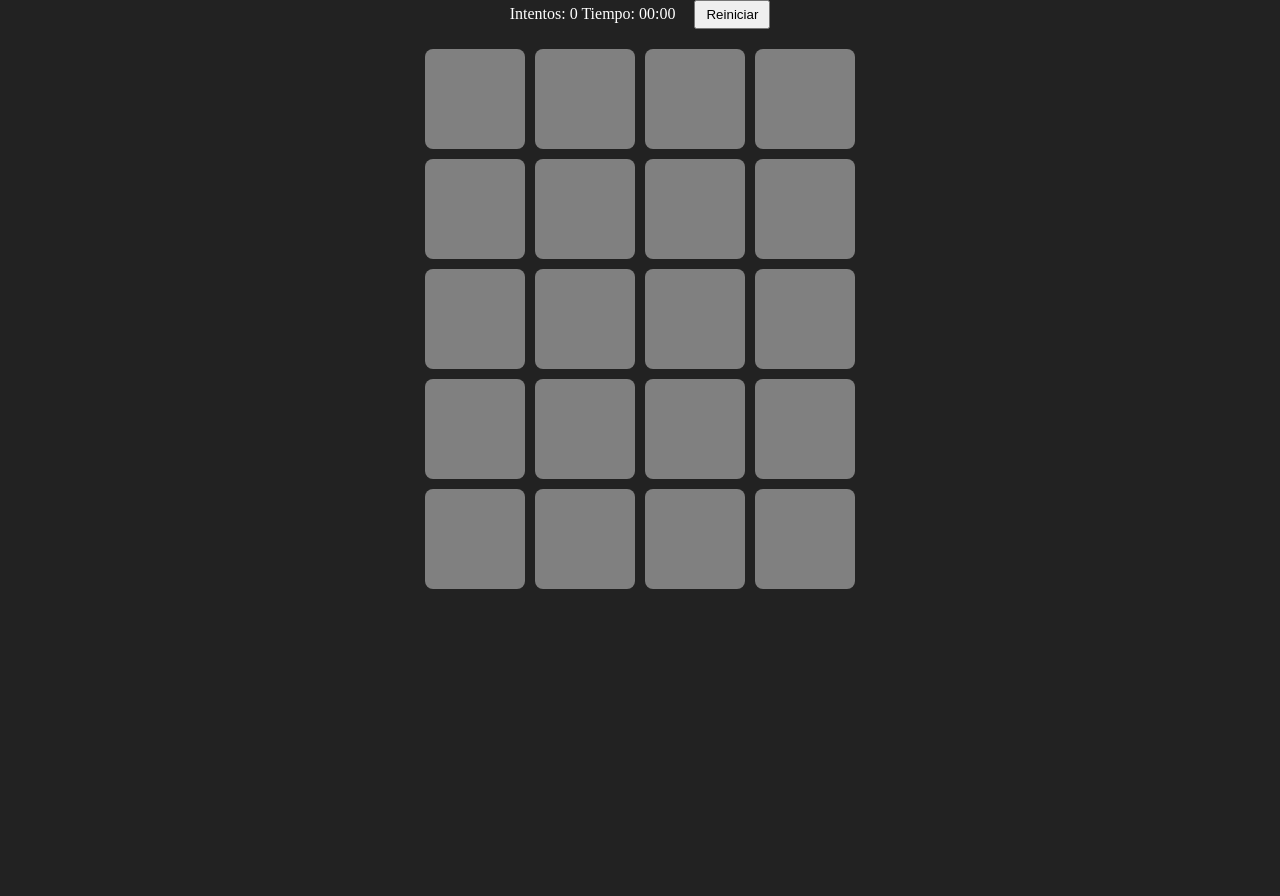
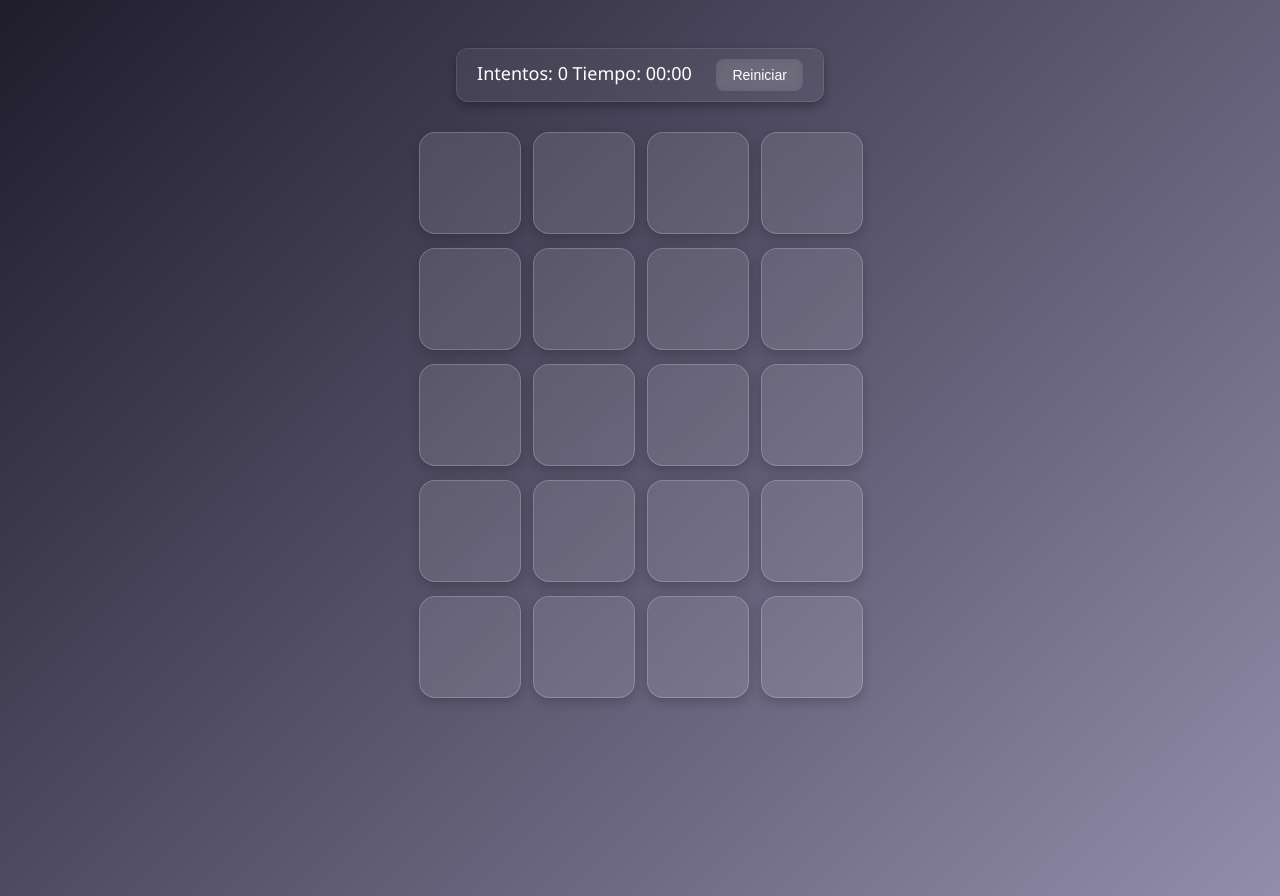
Before and after one commit to Gonzalo10ab/Juego-Memoria, a plain HTML site: page index.html in a window 1280 px wide. Before the commit the page ends 800 px from the top, so only its background shows below. Drawn offline with Linux system fonts and the light colour scheme.

Commit message:
nuevo css

```diff
--- a/css/style.css
+++ b/css/style.css
@@ -1,75 +1,76 @@
-/* ESTILOS POR DEFINIR, ESTOS SON UNA BASE */
-* {
-    box-sizing: border-box;
-    margin: 0;
-    padding: 0;
-}
-
-/* Fondo general */
 body {
-    background-color: #222;
-    color: white;
+    font-family: 'Segoe UI', sans-serif;
+    background: linear-gradient(135deg, #1f1c2c, #928dab);
+    min-height: 100vh;
     display: flex;
     flex-direction: column;
     align-items: center;
+    padding: 40px 20px;
+    color: white;
   }
 
-/* Panel superior con contador y botón */
   #info-panel {
-    margin-bottom: 20px;
+    margin-bottom: 30px;
+    font-size: 18px;
+    backdrop-filter: blur(5px);
+    background-color: rgba(255, 255, 255, 0.05);
+    padding: 10px 20px;
+    border-radius: 12px;
+    border: 1px solid rgba(255, 255, 255, 0.1);
+    box-shadow: 0 4px 10px rgba(0, 0, 0, 0.3);
   }
 
 #reiniciar-btn {
-    margin-left: 15px;
-    padding: 5px 10px;
+    margin-left: 20px;
+    padding: 8px 16px;
+    font-size: 14px;
+    background: rgba(255, 255, 255, 0.1);
+    color: white;
+    border: none;
+    border-radius: 8px;
+    cursor: pointer;
+    transition: background 0.3s ease;
+    backdrop-filter: blur(5px);
   }
 
-/* Tablero */
+  #reiniciar-btn:hover {
+    background: rgba(255, 255, 255, 0.2);
+  }
+
   #game-board {
     display: grid;
-    grid-template-columns: repeat(4, 100px); /* Tablero 4x4 */
-    gap: 10px;
+    grid-template-columns: repeat(4, 100px);
+    gap: 14px;
   }
-
-/* Carta base */
   .card {
     width: 100px;
     height: 100px;
-    perspective: 600px;
-    position: relative;
-}
-
-/* Caras de la carta */
-.cara {
-    width: 100%;
-    height: 100%;
-    position: absolute;
-    backface-visibility: hidden;
-    border-radius: 8px;
+    background: rgba(255, 255, 255, 0.1);
+    border: 1px solid rgba(255, 255, 255, 0.2);
+    border-radius: 16px;
+    backdrop-filter: blur(6px);
+    color: transparent;
     display: flex;
     align-items: center;
     justify-content: center;
-    font-size: 30px;
-    transition: transform 0.4s;
+    font-size: 32px;
+    font-weight: bold;
+    cursor: pointer;
+    transition: all 0.3s ease;
+    box-shadow: 0 4px 12px rgba(0, 0, 0, 0.2);
   }
 
-/* Parte trasera (lo que se ve antes de girar) */
-.cara-trasera {
-    background-color: gray;
+
+  .card.volteada {
+    color: white;
+    background: rgba(33, 150, 243, 0.3);
+    border: 1px solid rgba(33, 150, 243, 0.5);
   }
 
-/* Parte frontal (la letra) */
-.cara-frontal {
-    background-color: red;
+  .card.acertada {
+    background: rgba(76, 175, 80, 0.3);
+    border: 1px solid rgba(76, 175, 80, 0.6);
+    box-shadow: 0 0 12px rgba(76, 175, 80, 0.7);
     color: white;
-    transform: rotateY(180deg);
+    cursor: default;
   }
-
-/* Gira la carta */
-.card.volteada .cara-frontal {
-    transform: rotateY(0deg);
-}
-
-.card.volteada .cara-trasera {
-    transform: rotateY(180deg);
-}
```
Lines whose indentation alone changed are shown as unchanged.
